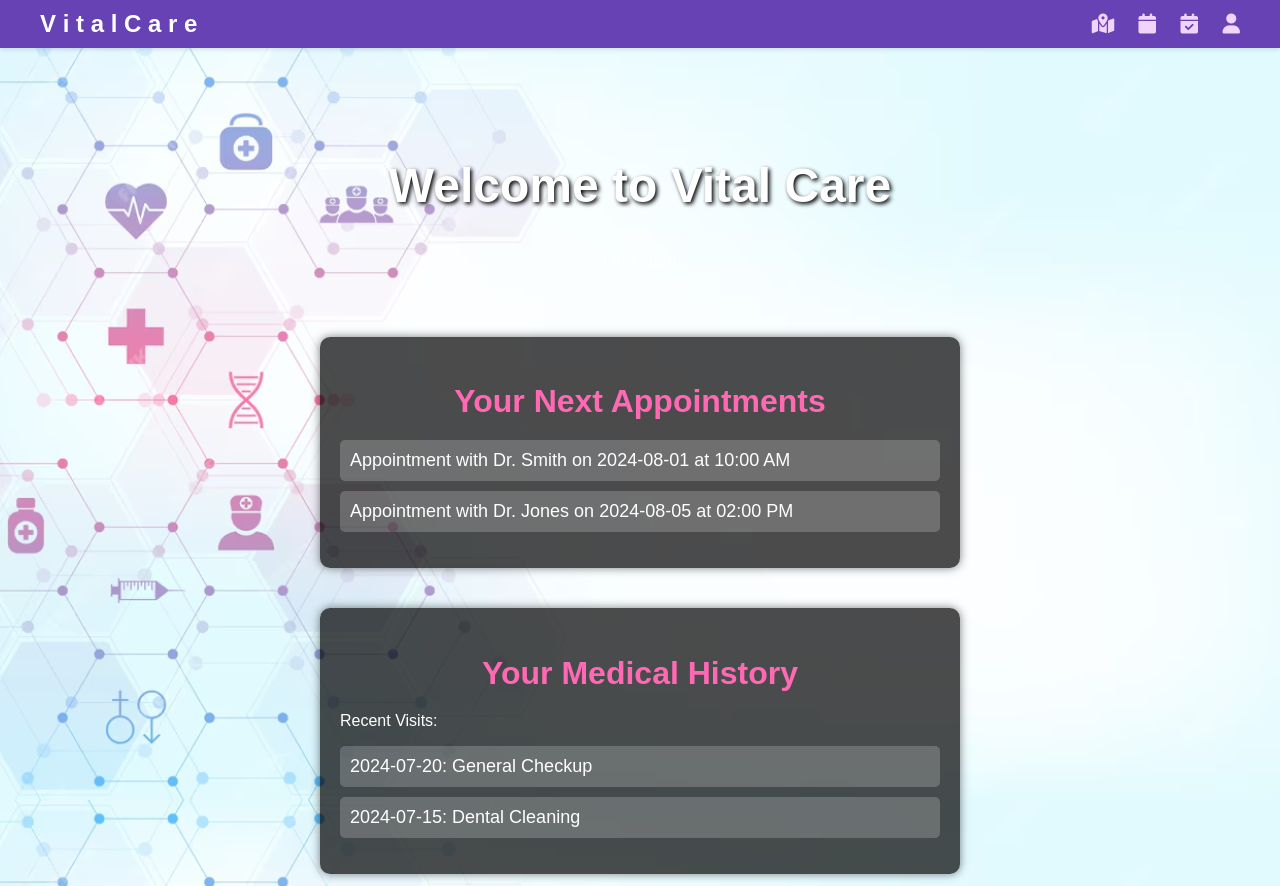
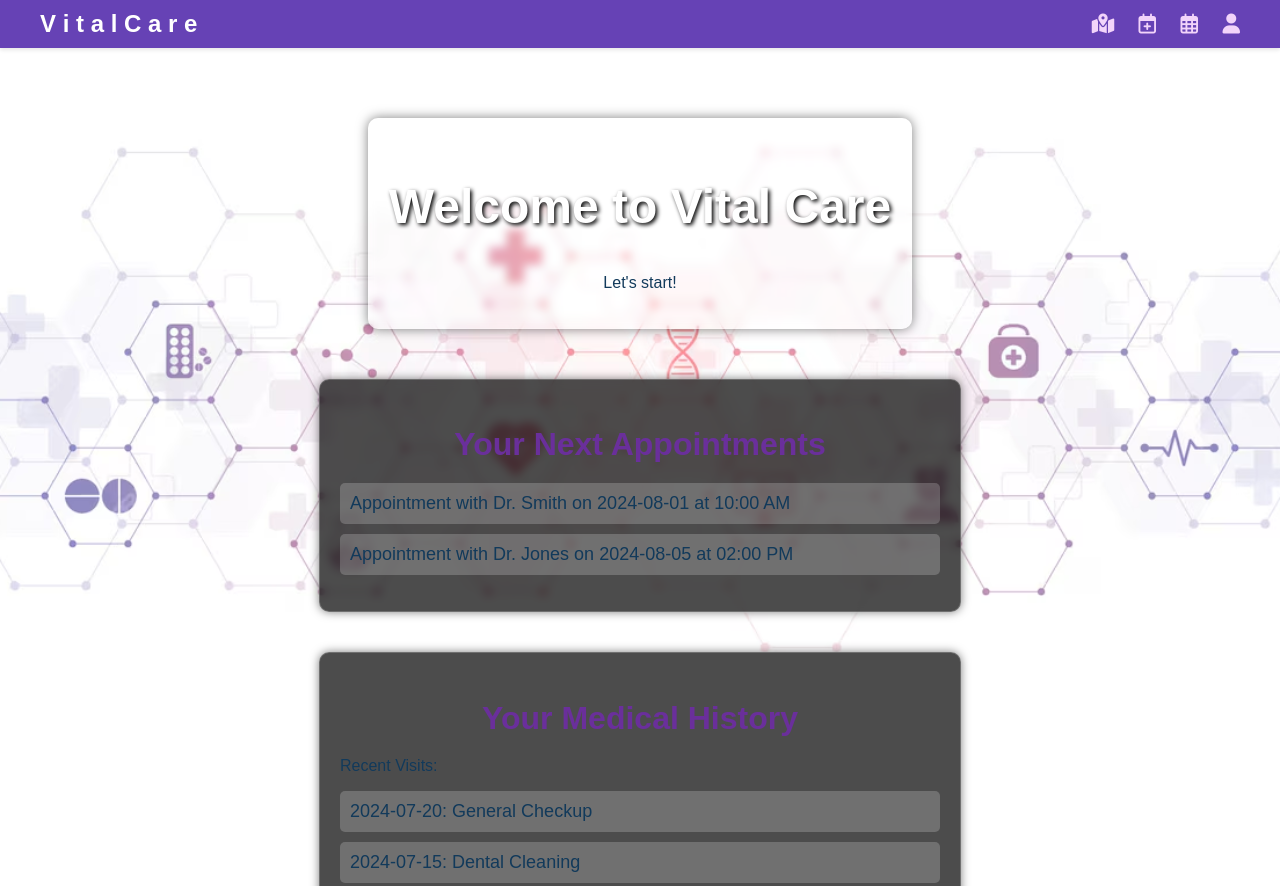
Before and after one commit to Vega3/surita, a website: page public/patient_home.html in a window 1280 px wide. Shown: the top 886 px of the page. Drawn offline with Linux system fonts and the light colour scheme; some packages are replaced by stand-ins of ours.

Commit message:
map interface creation, no funtionality

```diff
--- a/css/map.css
+++ b/css/map.css
@@ -1,11 +1,78 @@
-.map-section {
-    margin-top: 20px;
+body {
+    font-family: 'Arial', sans-serif;
+    background-image: url(../images/pic5.jpg);
+    background-size: cover;
+    color: #fff;
+    margin: 0;
+    padding: 0;
+}
+
+.main-header {
+    background-color: #6642b5;
+    color: #fff;
+    padding: 10px 0;
+    box-shadow: 0 2px 4px rgba(0, 0, 0, 0.1);
+    margin: 0;
+}
+
+.header-content {
+    display: flex;
+    justify-content: space-between;
+    align-items: center;
+    max-width: 1200px;
+    margin: 0 auto;
+    padding: 0 20px;
+}
+
+.logo {
+    font-size: 24px;
+    font-weight: bold;
+    color: #fff;
+}
+
+.nav-icons a {
+    color: #f2d4fa;
+    font-size: 20px;
+    margin-left: 20px;
+    text-decoration: none;
+}
+
+header {
+    text-align: center;
+    margin-top: 50px;
+}
+
+header h1 {
+    font-size: 48px;
+    color: #fff;
+    text-shadow: 2px 2px 4px #000;
+}
+
+main {
+    display: flex;
+    justify-content: center;
+    align-items: center;
+    flex-direction: column;
+    min-height: 80vh;
+    color: #445b5a;
+}
+
+section {
+    background: rgba(255, 255, 255, 0.15);
+    backdrop-filter: blur(5px);
+    border-radius: 10px;
+    border: 1px solid rgba(255, 255, 255, 0.2);
+    box-shadow: 0 0 12px rgba(0, 0, 0, 0.5);
+    margin: 20px;
+    padding: 20px;
+    color: #123a5b;
+}
+
+
+
+section h2 {
+    font-size: 32px;
+    color: #6a2f9b;
+    margin-bottom: 20px;
     text-align: center;
 }
-
-#map {
-    height: 400px;
-    width: 100%;
-    border: 1px solid #ddd;
-    border-radius: 8px;
-}
--- a/css/patient-home.css
+++ b/css/patient-home.css
@@ -72,7 +72,7 @@ main {
 
 h2 {
     font-size: 32px;
-    color: #ff69b4;
+    color: #e69ec2;
     margin-bottom: 20px;
     text-align: center;
 }
--- a/public/patient_home.html
+++ b/public/patient_home.html
@@ -5,12 +5,12 @@
     <meta name="viewport" content="width=device-width, initial-scale=1.0">
     <title>Patient-Home</title>
     <link rel="stylesheet" href="../css/patient-home.css">
-    <link rel="stylesheet" href="../css/map.css"> <!-- Nuevo archivo CSS -->
+    <link rel="stylesheet" href="../css/map.css">
     <link rel="stylesheet" href="https://cdnjs.cloudflare.com/ajax/libs/font-awesome/6.0.0-beta3/css/all.min.css">
     <script src="https://maps.googleapis.com/maps/api/js?key=AIzaSyCtsndYpvZYdZwVLnoUwpvCVcptFAohi68&callback=initMap" async defer></script><!-- API de Google Maps -->
     <script src="https://maps.googleapis.com/maps/api/js?key=AIzaSyCtsndYpvZYdZwVLnoUwpvCVcptFAohi68&libraries=geometry&callback=initMap" async defer></script><!-- API de Google Maps -->
-    <script src="js/location.js" defer></script> <!-- Archivo JS para obtener la ubicación -->
-    <script src="js/map.js" defer></script> <!-- Archivo JS para el mapa -->
+    <script src="js/location.js" defer></script>
+    <script src="js/map.js" defer></script>
 </head>
 <body>
     <header class="main-header">
@@ -18,8 +18,8 @@
             <div class="logo">V i t a l   C a r e</div>
             <nav class="nav-icons">
                 <a href="map.html"><i class="fa-solid fa-map-location-dot"></i></a>
-                <a href="reservation.html"><i class="fa fa-calendar"></i></a>
-                <a href="#"><i class="fa fa-calendar-check"></i></a>
+                <a href="reservation.html"><i class="fa-regular fa-calendar-plus"></i></a>
+                <a href="#"><i class="fa-regular fa-calendar-days"></i></a>
                 <a href="#"><i class="fa fa-user"></i></a>
             </nav>
         </div>
```
Also changed, not shown: public/map.html (added, +35 -0 lines).
